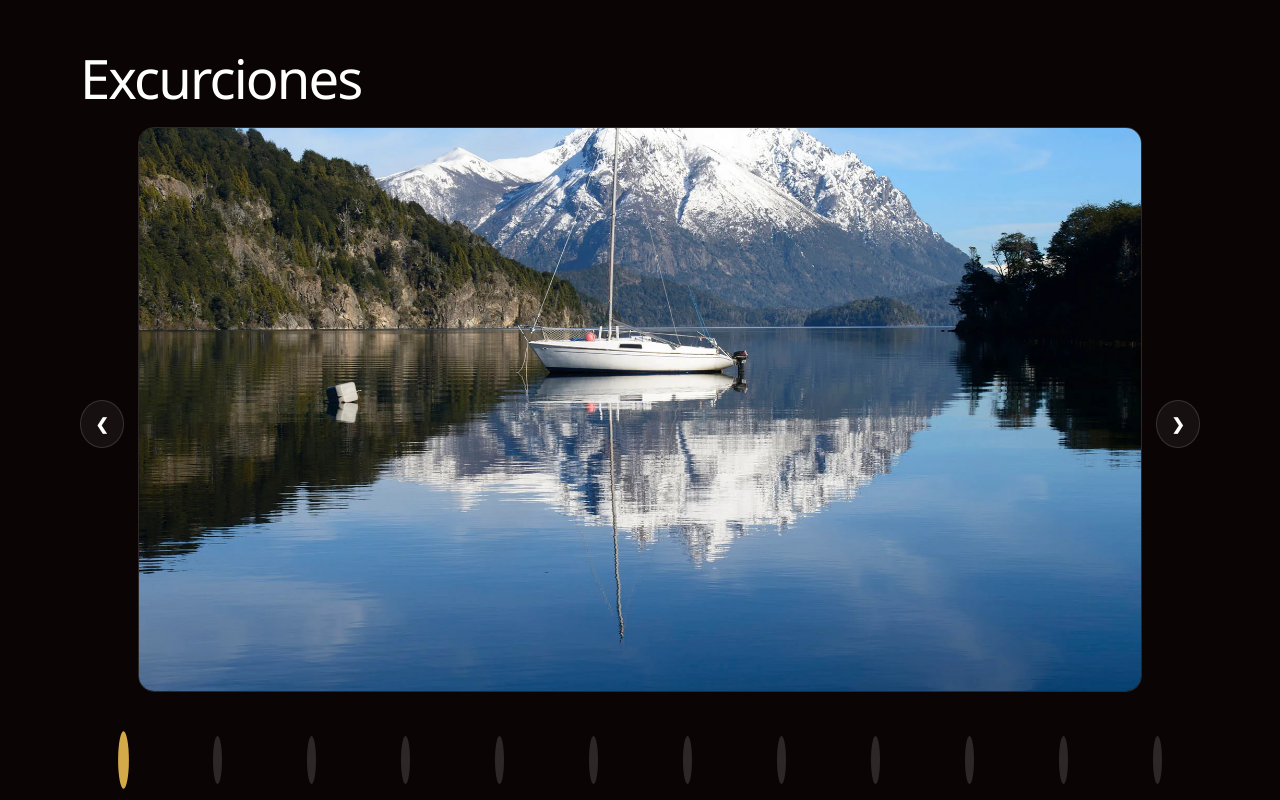
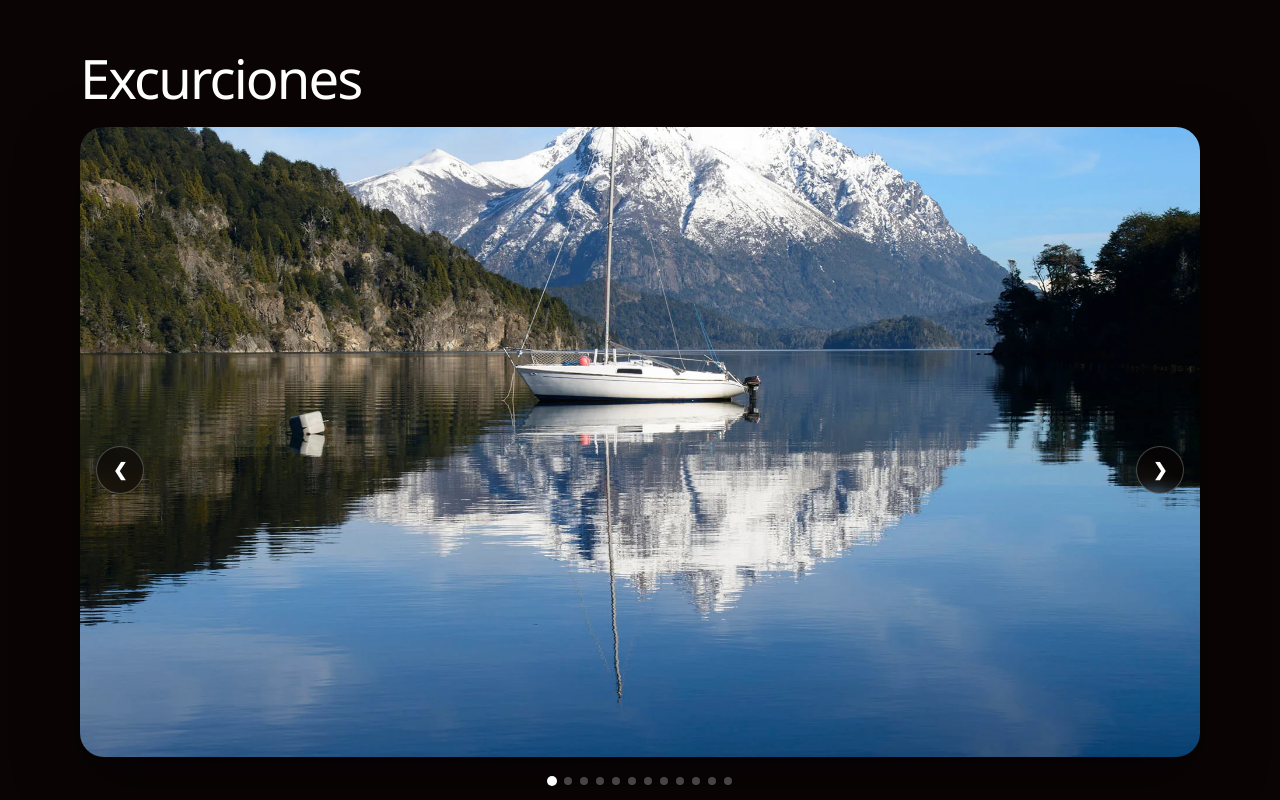
Before and after one commit to diegopereyrasilvetti/Hotel-Website, a plain HTML site: page index.html in a window 1280 px wide. Shown: the part 1660-2460 px from the top of the page. Drawn offline with nearby package versions, Linux system fonts and the light colour scheme.

Commit message:
refactor carousel styles for improved layout and interaction

```diff
--- a/styles/style.css
+++ b/styles/style.css
@@ -321,21 +321,18 @@ h2 {
 }
 
 .carousel {
-    display: flex;
-    align-items: center;
-    gap: 14px;
+    position: relative;
 }
 
 .carousel-viewport {
     overflow: hidden;
-    flex: 1;
-    border: 1px solid var(--line);
-    border-radius: 16px;
+    border-radius: 24px;
+    box-shadow: 0 24px 60px rgba(0, 0, 0, 0.5);
 }
 
 .carousel-track {
     display: flex;
-    transition: transform 400ms ease;
+    transition: transform 500ms cubic-bezier(0.65, 0, 0.35, 1);
 }
 
 .carousel-track img {
@@ -347,47 +344,64 @@ h2 {
 }
 
 .carousel-btn {
+    position: absolute;
+    z-index: 2;
+    top: 50%;
     display: grid;
-    width: 44px;
-    height: 44px;
-    flex: 0 0 auto;
+    width: 48px;
+    height: 48px;
     align-items: center;
     justify-content: center;
-    border: 1px solid var(--line);
+    border: 1px solid rgba(255, 255, 255, 0.25);
     border-radius: 50%;
     color: var(--white);
-    background: var(--surface-2);
-    font-size: 1rem;
+    background: rgba(11, 4, 5, 0.55);
+    font-size: 1.1rem;
     cursor: pointer;
-    transition: border-color 180ms ease, background-color 180ms ease;
+    backdrop-filter: blur(6px);
+    transition: border-color 180ms ease, background-color 180ms ease, transform 180ms ease;
+    transform: translateY(-50%);
 }
 
-.carousel-btn:hover {
+.carousel .carousel-btn:hover {
     border-color: var(--accent);
-    background: rgba(255, 255, 255, 0.1);
+    background: rgba(0, 0, 0, 0.75);
+    box-shadow: none;
+    transform: translateY(-50%) scale(1.06);
+}
+
+.carousel-prev {
+    left: 16px;
+}
+
+.carousel-next {
+    right: 16px;
 }
 
 .carousel-dots {
     display: flex;
     justify-content: center;
     gap: 8px;
-    margin-top: 16px;
+    margin-top: 20px;
 }
 
 .carousel-dot {
-    width: 9px;
-    height: 9px;
+    width: 8px;
+    height: 8px;
+    min-width: 0;
+    min-height: 0;
+    margin: 0;
     padding: 0;
     border: none;
     border-radius: 50%;
-    background: var(--line);
+    background: rgba(255, 255, 255, 0.35);
     cursor: pointer;
     transition: background-color 180ms ease, transform 180ms ease;
 }
 
 .carousel-dot.active {
-    background: var(--accent);
-    transform: scale(1.2);
+    background: var(--white);
+    transform: scale(1.25);
 }
 
 form {
```
